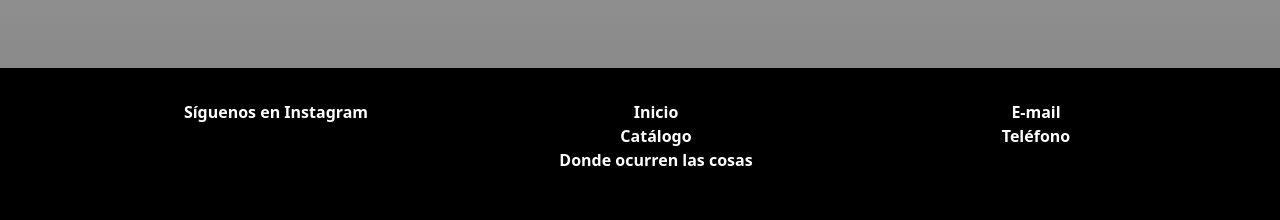
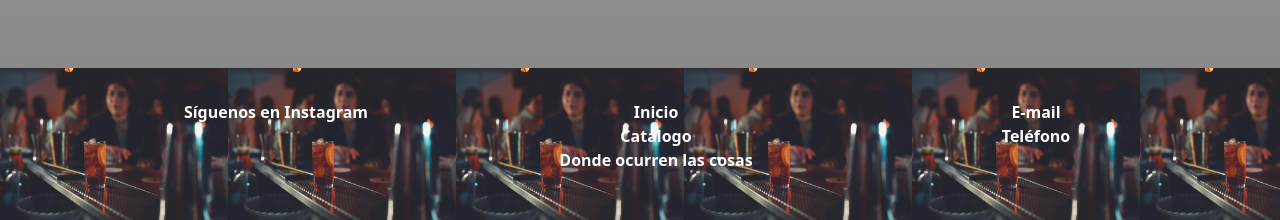
Before and after one commit to Cigns/proyecto-1, a plain HTML site: page index.html in a window 1280 px wide. Shown: the part 1764-1984 px from the top of the page. Drawn offline with nearby package versions, Linux system fonts and the light colour scheme.

Commit message:
cambios en el footer

```diff
--- a/styles.css
+++ b/styles.css
@@ -38,9 +38,11 @@ figure {
 }
 
 footer {
-    background-color: black;
+    background-image: url(/images/fondo_footer.jpg);
     margin-top: 4rem;
     padding: 2rem 1rem;
+    background-size: contain;
+    opacity: 1;
 }
 
 footer li {
```
